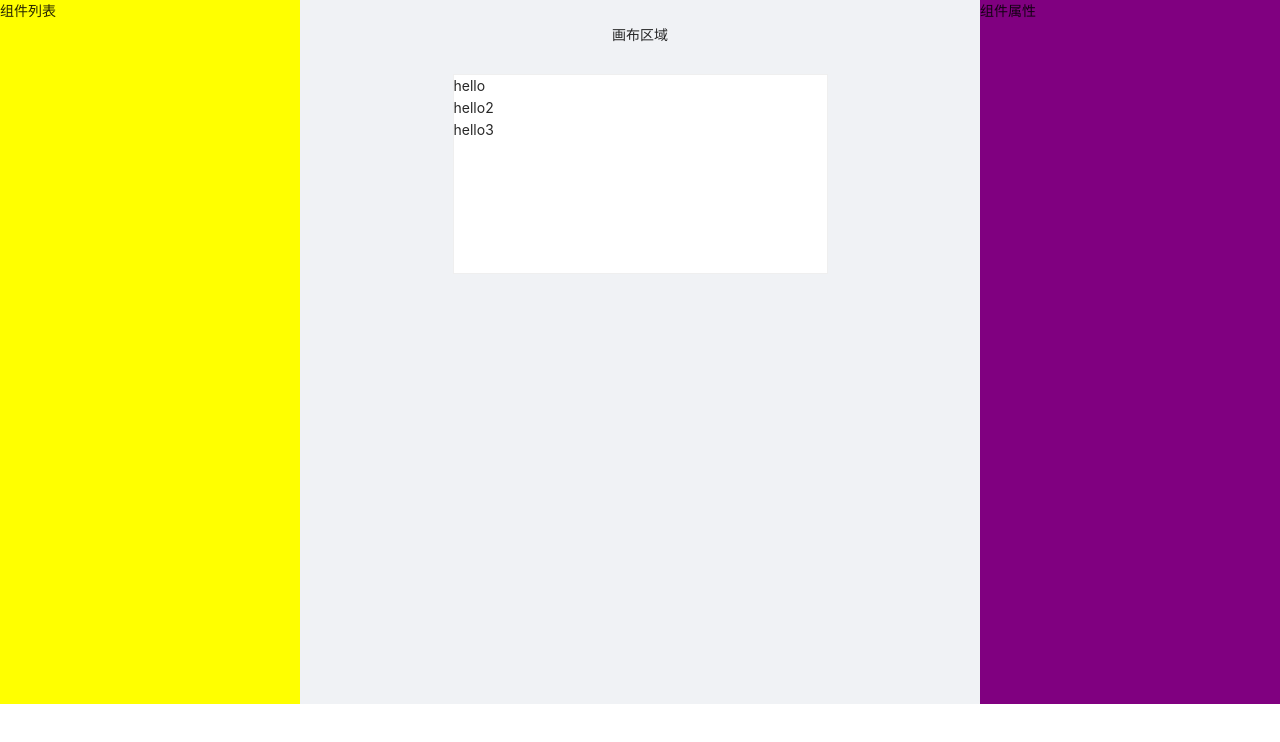
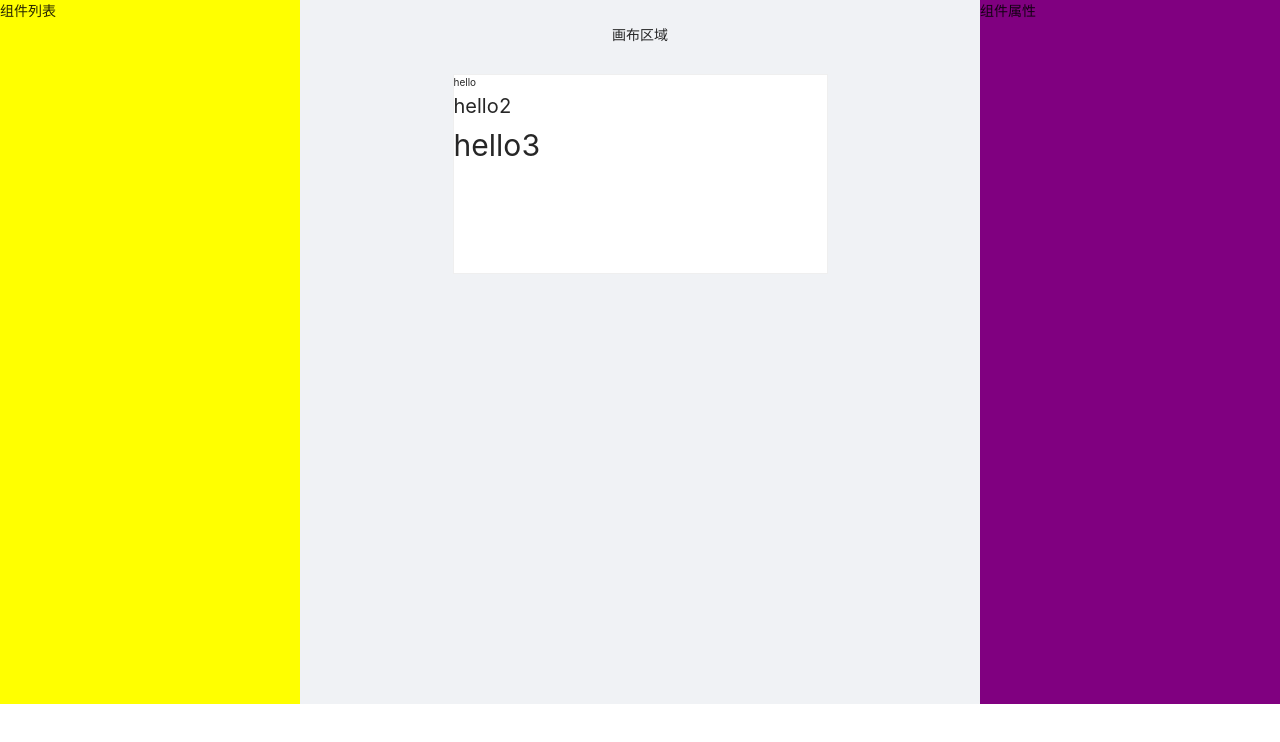
Before and after one commit to liuningfr/lego, a Vue app: page /editor in a window 1280 px wide. Shown: the top 742 px of the page. Built offline with nearby package versions, Linux system fonts and the light colour scheme.

Commit message:
add LText

```diff
--- a/package.json
+++ b/package.json
@@ -10,12 +10,14 @@
   "dependencies": {
     "ant-design-vue": "^3.2.11",
     "core-js": "^3.6.5",
+    "lodash-es": "^4.17.21",
     "uuid": "^9.0.0",
     "vue": "^3.0.0",
     "vue-router": "^4.1.5",
     "vuex": "^4.0.2"
   },
   "devDependencies": {
+    "@types/lodash-es": "^4.17.6",
     "@types/uuid": "^8.3.4",
     "@typescript-eslint/eslint-plugin": "^2.33.0",
     "@typescript-eslint/parser": "^2.33.0",
--- /dev/null
+++ b/src/components/LText.vue
@@ -0,0 +1,47 @@
+<template>
+  <component :is="tag" :style="styleProps" class="l-text-component">
+    {{text}}
+  </component>
+</template>
+<script lang="ts">
+import { defineComponent, computed } from 'vue'
+import { pick } from 'lodash-es'
+// array that contains style props
+export default defineComponent({
+  name: 'l-text',
+  props: {
+    text: {
+      type: String,
+    },
+    fontSize: {
+      type: String,
+    },
+    tag: {
+      type: String,
+      default: 'div'
+    }
+  },
+  setup (props) {
+    // 重用并且简化
+    // 抽离并且获得 styleProps
+    const styleProps = computed(() => pick(props, ['fontSize']))
+    return {
+       styleProps
+    }
+  }
+})
+</script>
+
+<style scoped>
+h2.l-text-component, p.l-text-component {
+  margin-bottom: 0;
+}
+button.l-text-component {
+  padding: 5px 10px;
+  cursor: pointer;
+}
+.l-text-component {
+  box-sizing: border-box;
+  white-space: pre-wrap;
+}
+</style>
--- a/src/store/editor.ts
+++ b/src/store/editor.ts
@@ -19,9 +19,9 @@
 }
 
 export const testComponents: ComponentData[] = [
-  { id: uuidv4(), name: 'l-text', props: { text: 'hello' }},
-  { id: uuidv4(), name: 'l-text', props: { text: 'hello2' }},
-  { id: uuidv4(), name: 'l-text', props: { text: 'hello3' }}
+  { id: uuidv4(), name: 'l-text', props: { text: 'hello', fontSize: '10px' }},
+  { id: uuidv4(), name: 'l-text', props: { text: 'hello2', fontSize: '20px' }},
+  { id: uuidv4(), name: 'l-text', props: { text: 'hello3', fontSize: '30px' }}
 ]
 
 const editor: Module<EditorProps, GlobalDataProps> = {
--- a/src/views/Editor.vue
+++ b/src/views/Editor.vue
@@ -10,9 +10,12 @@
         <a-layout-content class="preview-container">
           <p>画布区域</p>
           <div class="preview-list" id="canvas-area">
-            <div v-for="component in components" :key="component.id">
-              {{component.props.text}}
-            </div>
+            <component
+              v-for="component in components"
+              :key="component.id"
+              :is="component.name"
+              v-bind="component.props"
+            />
           </div>
         </a-layout-content>
       </a-layout>
@@ -27,8 +30,12 @@
   import { defineComponent, computed } from 'vue'
   import { useStore } from 'vuex'
   import { GlobalDataProps } from '../store/index'
+  import LText from '../components/LText.vue'
 
   export default defineComponent({
+    components: {
+      LText
+    },
     setup() {
       const store = useStore<GlobalDataProps>()
       const components = computed(() => store.state.editor.components)
```
Also changed, not shown: src/components/HelloWorld.vue (deleted, +0 -61 lines), 1 other file (tests, documents, lock files or other folders).
